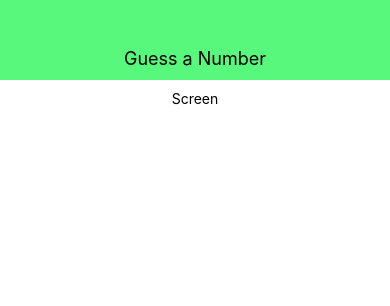
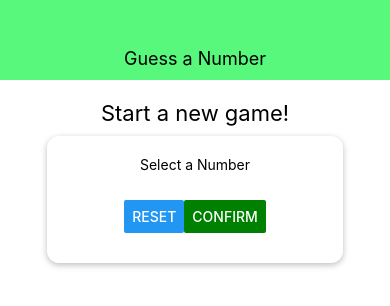
Before and after one commit to ethanmcneal/NativeNumberGuesser, a React Native app: screen / in a window 390 px wide. Shown: the top 306 px of the page. Built offline with nearby package versions, Linux system fonts and the light colour scheme.

Commit message:
card component

```diff
--- /dev/null
+++ b/components/Card.js
@@ -0,0 +1,22 @@
+import React from 'react';
+import { StyleSheet, View } from 'react-native';
+
+const Card = props => {
+    return(
+        <View style={{...styles.card, ...props.style}}>{props.children}</View>
+    )
+}
+
+export default Card
+
+const styles = StyleSheet.create({
+    card: {
+        shadowColor: 'black',
+        shadowOffset: {width: 0, height: 2},
+        shadowRadius: 6,
+        shadowOpacity: 0.26,
+        backgroundColor: 'white',
+        padding: 20,
+        borderRadius: 12,
+    },
+})
--- a/screens/StartGameScreen.js
+++ b/screens/StartGameScreen.js
@@ -1,10 +1,19 @@
 import React from 'react';
-import { StyleSheet, Text, View } from 'react-native';
+import { Button, StyleSheet, Text, TextInput, View } from 'react-native';
+import Card from '../components/Card';
 
 const StartGameScreen = props => {
     return(
         <View style={styles.screen}>
-            <Text>Screen</Text>
+            <Text style={styles.title}>Start a new game!</Text>
+            <Card style={styles.inputContainer}>
+                <Text>Select a Number</Text>
+                <TextInput />
+                <View style={styles.buttonContainer}>
+                    <Button style={styles.button} title="Reset"/>
+                    <Button style={styles.button} title="Confirm" color='green'/>
+                </View>
+            </Card>
         </View>
     )
 }
@@ -15,6 +24,24 @@
       padding: 10,
       alignItems: 'center'
     },
+    buttonContainer: {
+        flexDirection: 'row',
+        justifyContent: 'flex-end',
+        alignItems: 'center',
+        // width: '60%',
+        margin: 10,
+    },
+    inputContainer: {
+        width: '80%',
+        alignItems: 'center'
+    },
+    button: {
+        paddingHorizontal: 20
+    },
+    title: {
+        fontSize: 22,
+        marginVertical: 10,
+    }
 })
 
 export default StartGameScreen
```
